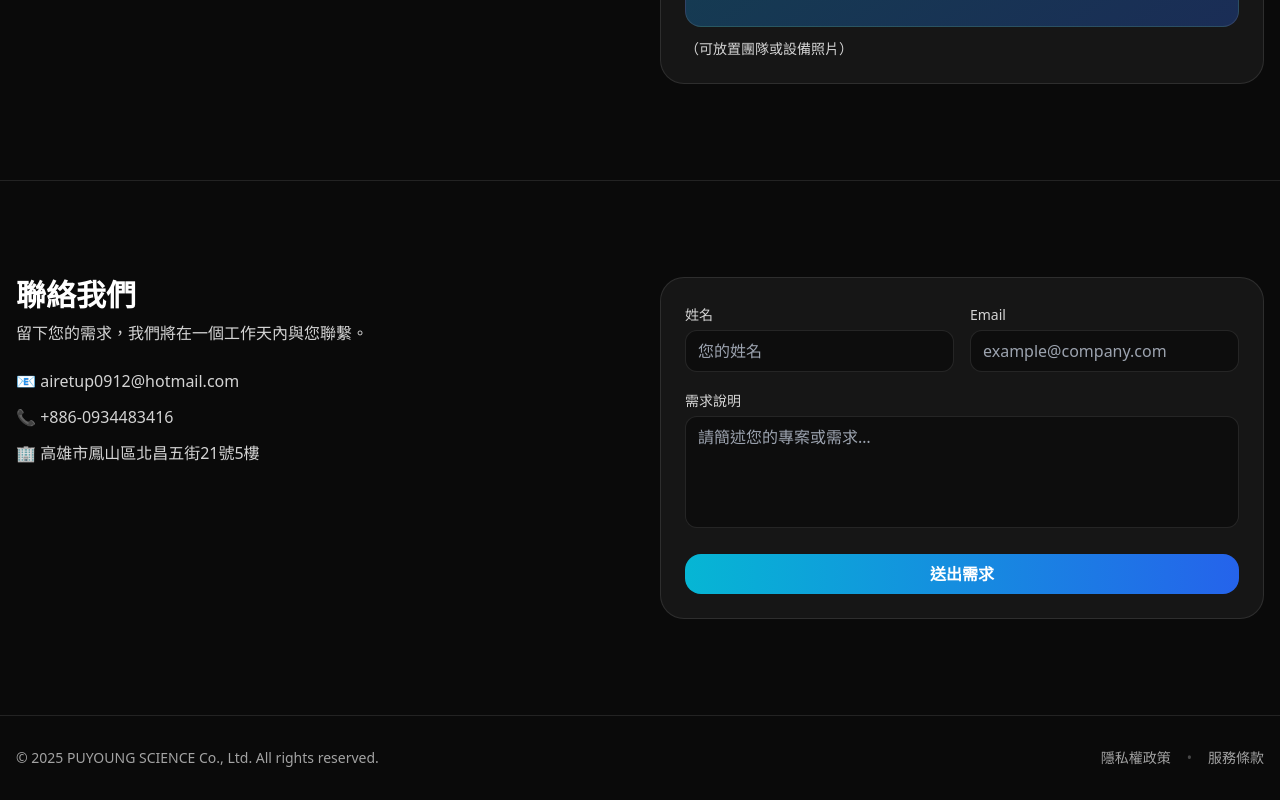
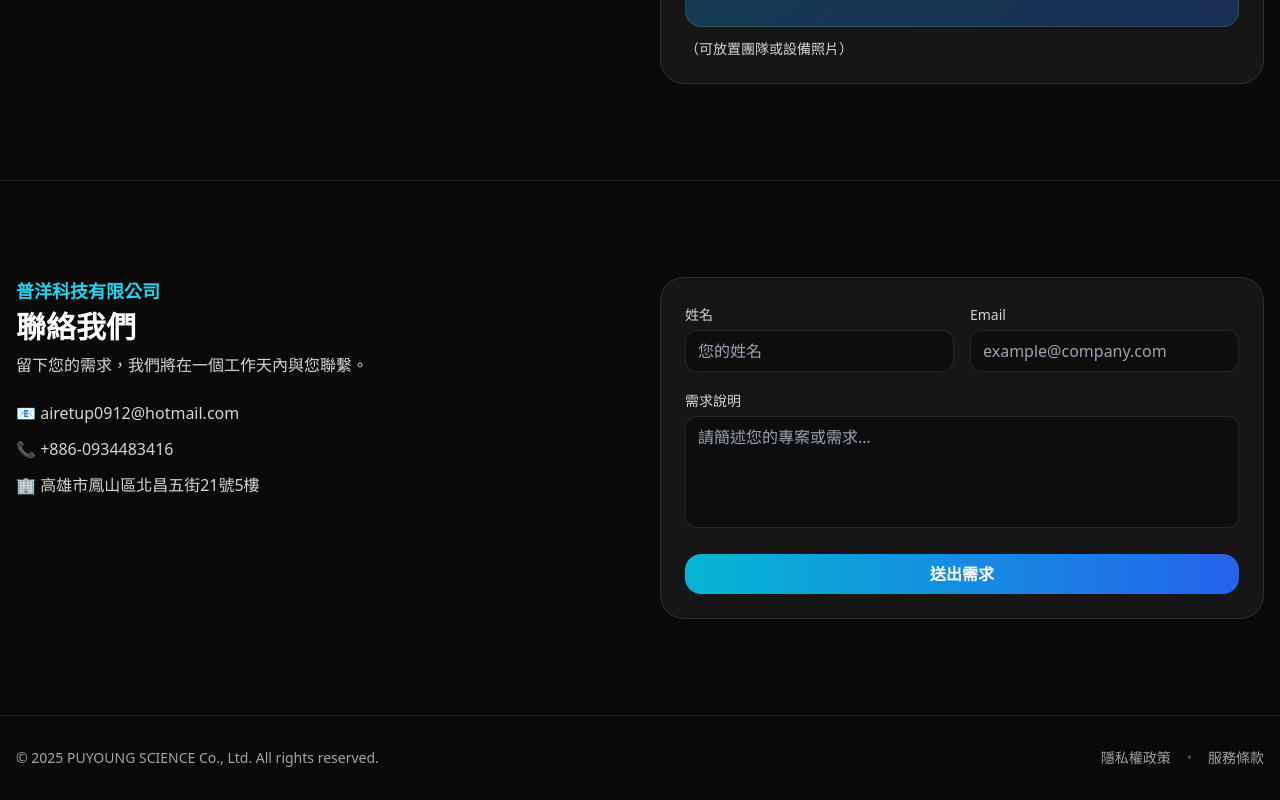
Before and after one commit to a0934483416-tech/puyoung-website, a Next.js app: page / in a window 1280 px wide. Shown: the part 2784-3584 px from the top of the page. Built offline with nearby package versions, Linux system fonts and the light colour scheme.

Commit message:
Update page.tsx

```diff
--- a/app/page.tsx
+++ b/app/page.tsx
@@ -248,6 +248,7 @@
         <div className="mx-auto max-w-7xl px-4">
           <div className="grid gap-10 md:grid-cols-2">
             <div>
+              <h3 className="text-lg font-semibold text-cyan-400 mb-1">普洋科技有限公司</h3>
               <h2 className="text-2xl font-bold md:text-3xl">聯絡我們</h2>
               <p className="mt-2 max-w-lg text-neutral-300">留下您的需求，我們將在一個工作天內與您聯繫。</p>
               <div className="mt-6 space-y-3 text-neutral-300">
```
